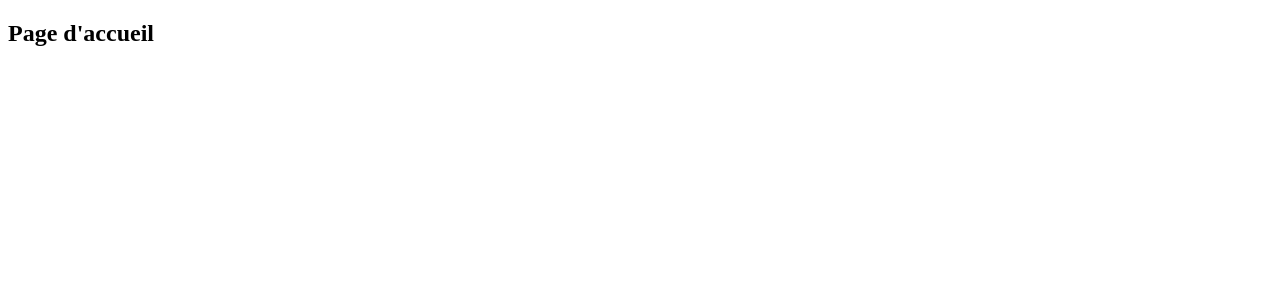
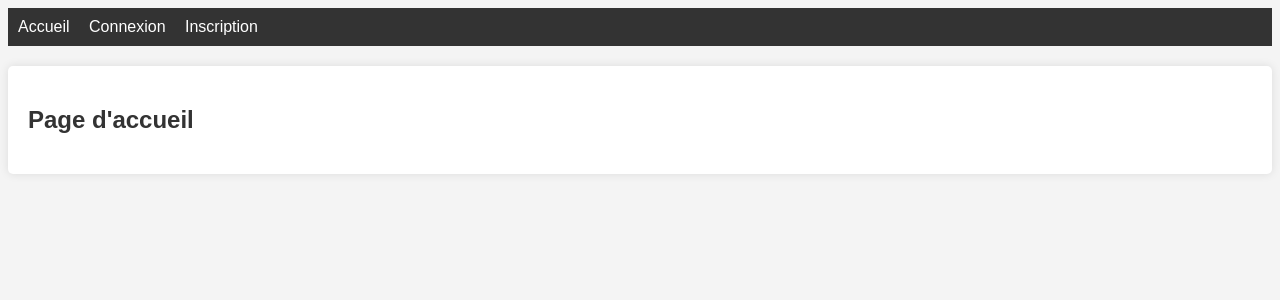
Before and after one commit to Sabbat10/mon-blog-projet, a Django app: page / in a window 1280 px wide. Before the commit the part shown is almost empty. Shown: the top 300 px of the page. Run offline with Django 5.2, Linux system fonts and the light colour scheme.

Commit message:
add: navbar

```diff
--- a/templates/base.html
+++ b/templates/base.html
@@ -4,8 +4,44 @@
     <meta charset="UTF-8" />
     <meta name="viewport" content="width=device-width, initial-scale=1.0" />
     <title>{% block title %}Mon Blog{% endblock %}</title>
+    <style>
+      body {
+        font-family: sans-serif;
+        margin: 20;
+        padding: 0;
+        background-color: #f4f4f4;
+        color: #333;
+      }
+      nav {
+        background-color: #333;
+        padding: 10px;
+        margin-bottom: 20px;
+      }
+      nav a {
+        color: white;
+        margin-right: 15px;
+        text-decoration: none;
+      }
+      .container {
+        margin: 0 auto;
+        padding: 20px;
+        background-color: white;
+        border-radius: 5px;
+        box-shadow: 0 0 10px rgba(0, 0, 0, 0.1);
+      }
+      h1,
+      h2,
+      h3 {
+        color: #333;
+      }
+    </style>
   </head>
   <body>
+    <nav>
+      <a href="{% url 'blogapp:home' %}">Accueil</a>
+      <a href="#">Connexion</a>
+      <a href="#">Inscription</a>
+    </nav>
     <div class="container">{% block content %} {% endblock %}</div>
   </body>
 </html>
```
